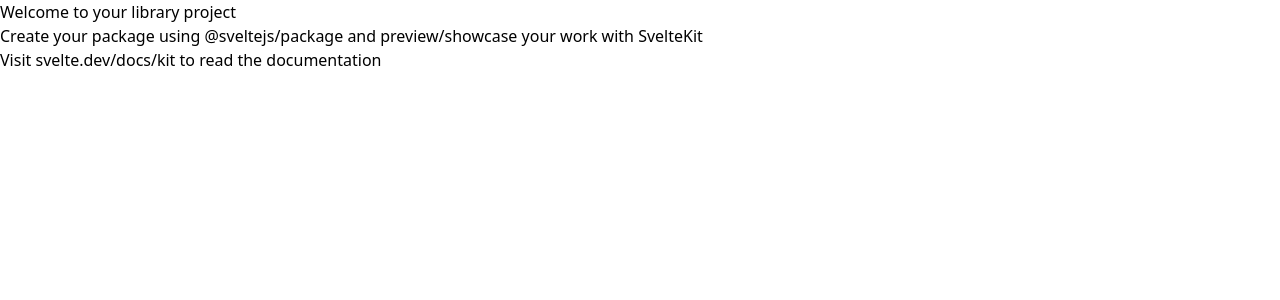
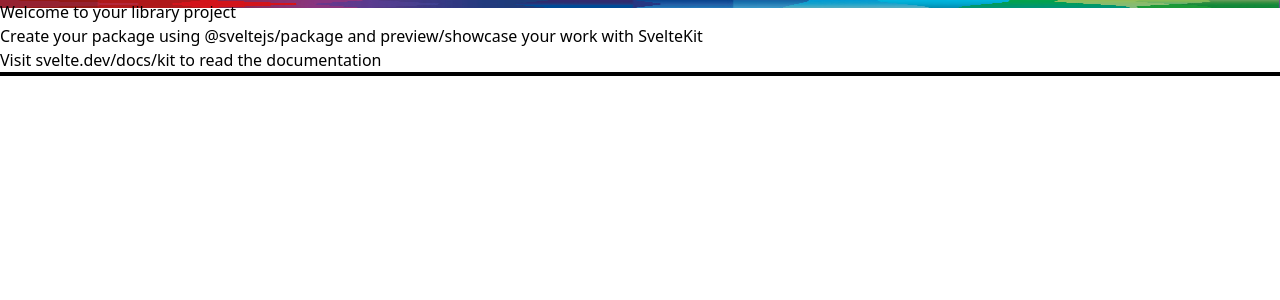
Before and after one commit to Bonarett1/svelt-project, a SvelteKit app: page / in a window 1280 px wide. Shown: the top 300 px of the page. Built offline with nearby package versions, Linux system fonts and the light colour scheme.

Commit message:
added background

```diff
--- a/src/app.css
+++ b/src/app.css
@@ -1 +1,9 @@
 @import "tailwindcss";
+
+
+body{
+    background-image: url("/src/ressources/supergraphic.jpg");
+    background-size: 100vw 1vh;
+
+    background-repeat: no-repeat;
+}
--- a/src/components/textInput.svelte
+++ b/src/components/textInput.svelte
@@ -0,0 +1,21 @@
+<script lang="ts">
+    let text = $state("s");
+    let {whatever} = $props();
+    console.log()
+
+    function click(){
+        console.log(text);
+        console.log(whatever)
+    }
+</script>
+
+    <input type="text" bind:value={text} class="border-2">
+    <button onclick={click}>
+
+        click me!
+    </button>
+
+
+<style>
+
+</style>
--- a/src/routes/+layout.svelte
+++ b/src/routes/+layout.svelte
@@ -4,4 +4,5 @@
 	let { children }: LayoutProps = $props();
 </script>
 
+
 {@render children()}
--- a/src/routes/+page.svelte
+++ b/src/routes/+page.svelte
@@ -1,3 +1,10 @@
 <h1>Welcome to your library project</h1>
 <p>Create your package using @sveltejs/package and preview/showcase your work with SvelteKit</p>
 <p>Visit <a href="https://svelte.dev/docs/kit">svelte.dev/docs/kit</a> to read the documentation</p>
+
+<div class="border-2">
+
+</div>
+<slot>
+
+</slot>
```
Also changed, not shown: src/routes/test/+page.svelte (added, +3 -0 lines), src/components/superGraphic.svelte (added), src/ressources/supergraphic.jpg (added).
